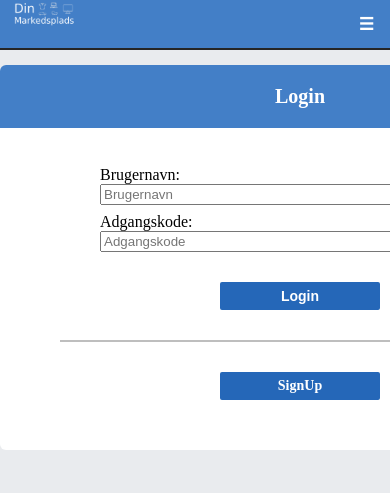
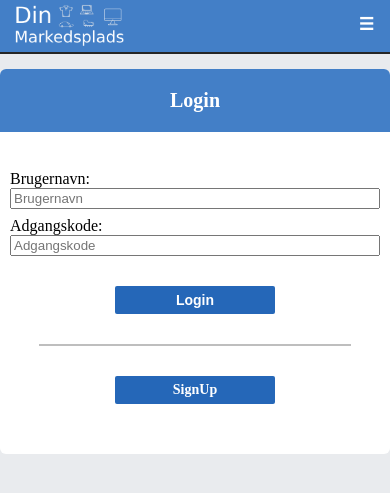
Before and after one commit to danny8632/DinMarkedsplads, a PHP site: page /login in a window 390 px wide; the page is wider, and only the part inside the window is pictured. Shown: the top 493 px of that part. Run offline with PHP 8.4, Linux system fonts and the light colour scheme.

Commit message:
fixed user login

```diff
--- a/sites/login/css/login.css
+++ b/sites/login/css/login.css
@@ -4,10 +4,11 @@
 
 .content {
     background-color: #fff;
-    width: 600px;
+    max-width: 600px;
     margin: auto;
     position: relative;
     border-radius: 6px;
+    width: 100%;
 }
 
 .content .title-wrapper {
@@ -81,3 +82,10 @@
     margin-left: auto;
     margin-right: auto;
 }
+
+@media only screen and (max-width: 420px) {
+
+    .content .form-wrapper {
+        padding: 0px 10px;
+    }
+}
--- a/sites/login/js/main.js
+++ b/sites/login/js/main.js
@@ -5,7 +5,7 @@ $( document ).ready(function() {
     })
 
     $(".content").on('click', 'form.loginForm #submit', (e) => {
-        e.preventDefault()
+        e.preventDefault();
 
         let form_data = $(e.currentTarget).parents('form.loginForm').serializeArray(),
             data      = { "method": "login" };
@@ -20,7 +20,7 @@ $( document ).ready(function() {
 
         api_ajax("user", data, (resp) => {
 
-            if(resp.success === false)
+            if(typeof resp.success == "undefined" || resp.success === false)
             {
                 $(`<p class="error-text">${resp.data.msg}</p>`).insertAfter(".content .title-wrapper");
                 return;
--- a/sites/signup/js/signup.js
+++ b/sites/signup/js/signup.js
@@ -31,7 +31,7 @@ $( document ).ready(function() {
 
             $(".content").find(".error-text").remove();
 
-            if(resp.success === false)
+            if(typeof resp.success == "undefined" || resp.success === false)
             {
                 $(`<p class="error-text">${resp.data.msg}</p>`).insertAfter(".content .title-wrapper");
                 return;
--- a/sites/templates/header.css
+++ b/sites/templates/header.css
@@ -57,7 +57,7 @@ body {
 #navbar .search {
     float: left;
     display: block;
-    padding: 14px 16px;
+    padding: 8px 16px;
 }
 
 #navbar .search input {
@@ -104,7 +104,7 @@ body {
 #navbar .logo {
     padding: 0;
     margin-left: 14px;
-    width: 60px;
+    width: 110px;
 }
 
 #navbar .dropdown .dropbtn:hover {
```
Also changed, not shown: api/user/index.php (+4 -4 lines), sites/signup/css/signup.css (+10 -1 lines).
